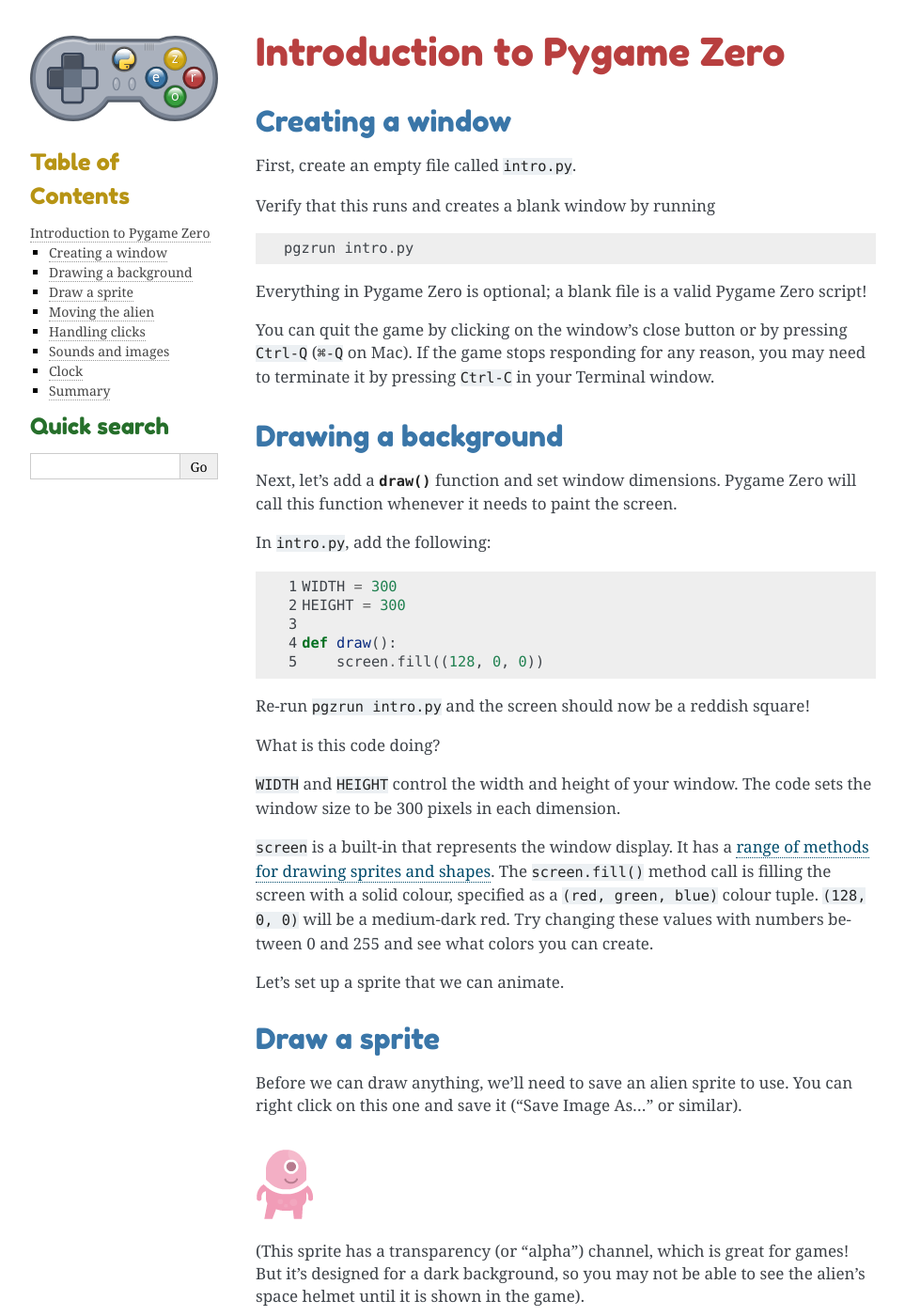
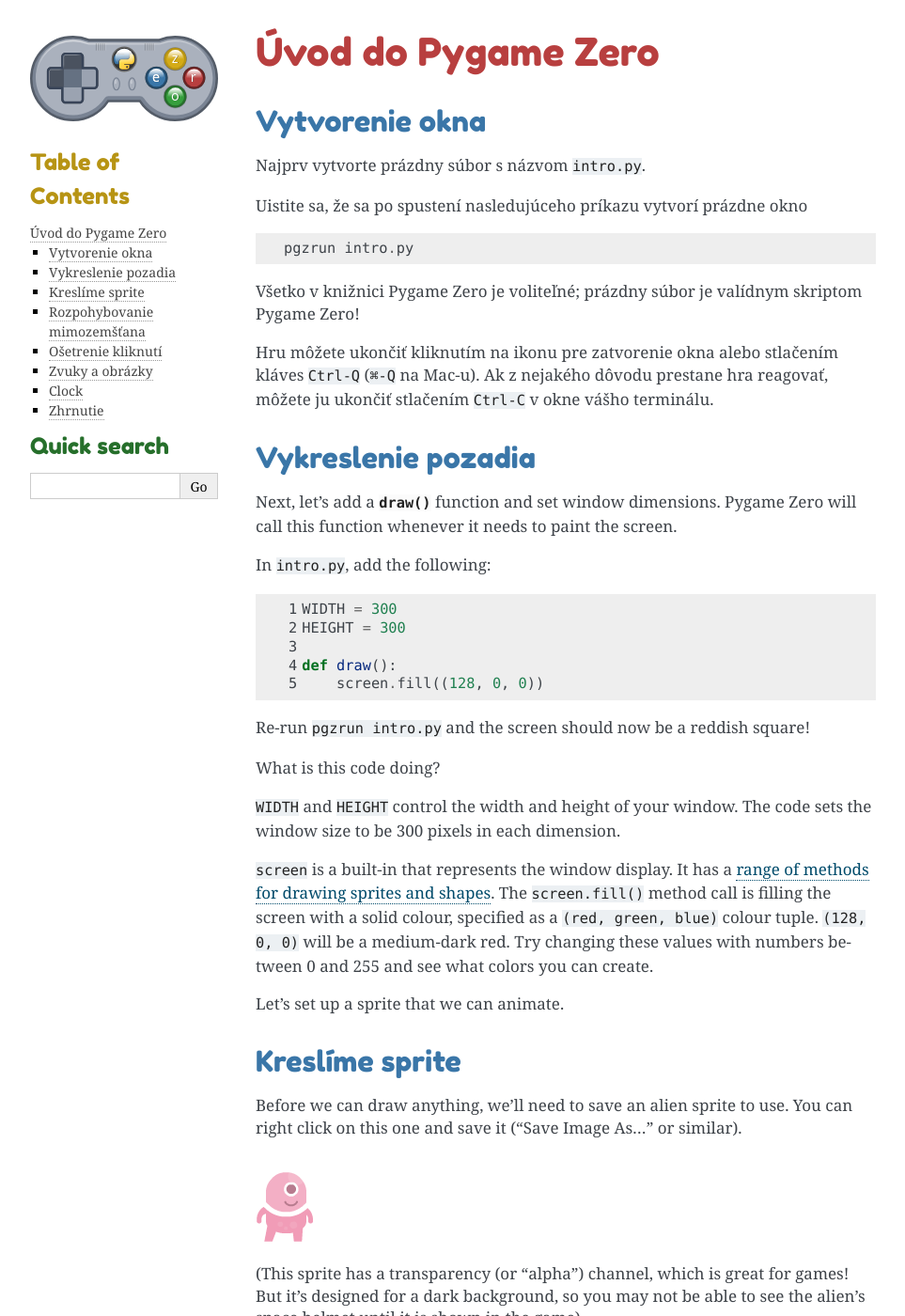
Before and after one commit to bletvaska/pgzero-slovak, a Sphinx documentation site: the page built from doc/introduction.rst, in a window 1280 px wide and 1400 px high. Shown: the whole window at 94% size, without its empty margins (148-1111 px from the left). Built offline with Sphinx 7.4.7, drawn with Linux system fonts in a browser that asks for light colours; pages that are not in the unit, such as notebooks, are missing from menus; some of the changed text lies outside the part shown.

Commit message:
first translations

```diff
--- a/doc/introduction.rst
+++ b/doc/introduction.rst
@@ -1,27 +1,26 @@
-Introduction to Pygame Zero
+Úvod do Pygame Zero
 ===========================
 
 .. highlight:: python
     :linenothreshold: 5
 
-Creating a window
+Vytvorenie okna
 -----------------
 
-First, create an empty file called ``intro.py``.
+Najprv vytvorte prázdny súbor s názvom ``intro.py``.
 
-Verify that this runs and creates a blank window by running ::
+Uistite sa, že sa po spustení nasledujúceho príkazu vytvorí prázdne okno ::
 
     pgzrun intro.py
 
-Everything in Pygame Zero is optional; a blank file is a valid Pygame Zero
-script!
+Všetko v knižnici Pygame Zero je voliteľné; prázdny súbor je valídnym skriptom Pygame Zero!
 
-You can quit the game by clicking on the window's close button or by pressing
-``Ctrl-Q`` (``⌘-Q`` on Mac). If the game stops responding for any reason, you
-may need to terminate it by pressing ``Ctrl-C`` in your Terminal window.
+Hru môžete ukončiť kliknutím na ikonu pre zatvorenie okna alebo stlačením kláves
+``Ctrl-Q`` (``⌘-Q`` na Mac-u). Ak z nejakého dôvodu prestane hra reagovať, môžete
+ju ukončiť stlačením ``Ctrl-C`` v okne vášho terminálu.
 
 
-Drawing a background
+Vykreslenie pozadia
 --------------------
 
 Next, let's add a :func:`draw` function and set window dimensions. Pygame Zero
@@ -52,8 +51,8 @@
 Let's set up a sprite that we can animate.
 
 
-Draw a sprite
--------------
+Kreslíme sprite
+---------------
 
 Before we can draw anything, we'll need to save an alien sprite to use. You can
 right click on this one and save it ("Save Image As..." or similar).
@@ -112,8 +111,8 @@
 position.
 
 
-Moving the alien
-----------------
+Rozpohybovanie mimozemšťana
+---------------------------
 
 Let's set the alien off-screen; change the ``alien.pos`` line to read::
 
@@ -139,8 +138,8 @@
 moving on the screen.
 
 
-Handling clicks
----------------
+Ošetrenie kliknutí
+------------------
 
 Let's make the game do something when you click on the alien. To do this we
 need to define a function called :func:`on_mouse_down`. Add this to the source
@@ -170,7 +169,7 @@
 
 
 
-Sounds and images
+Zvuky a obrázky
 -----------------
 
 Now let's make the alien appear hurt. Save these files:
@@ -269,7 +268,7 @@
 a float number to show this but feel free to use both to see the difference and effects the different values have.
 
 
-Summary
+Zhrnutie
 -------
 
 We've seen how to load and draw sprites, play sounds, handle input events, and
```
Also changed, not shown: doc/index.rst (+5 -6 lines).
